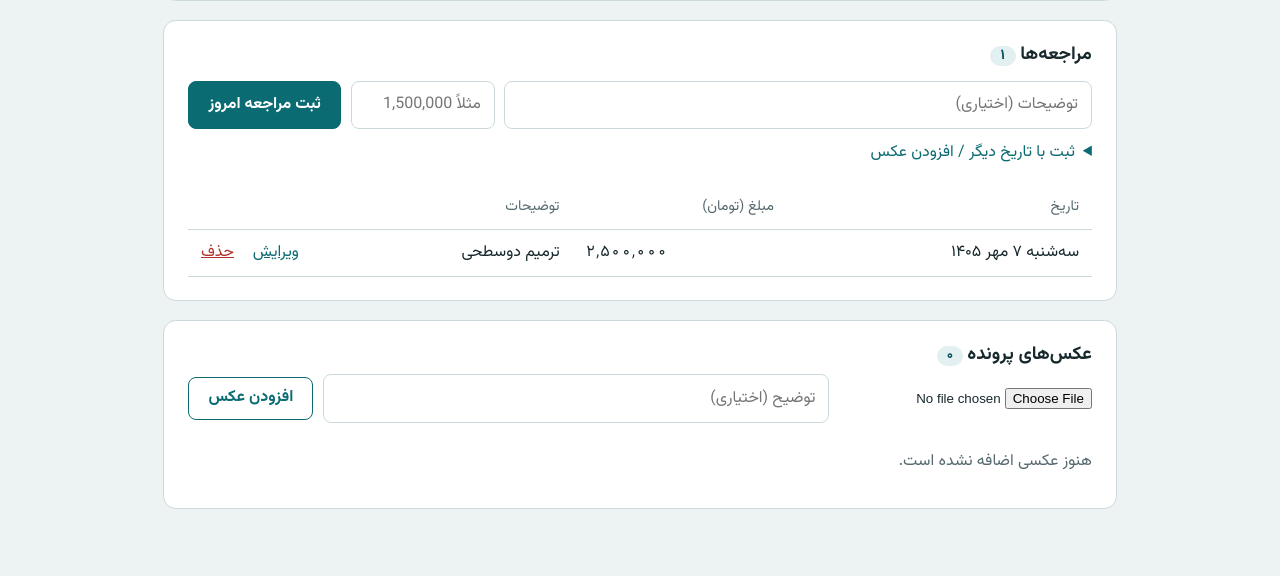
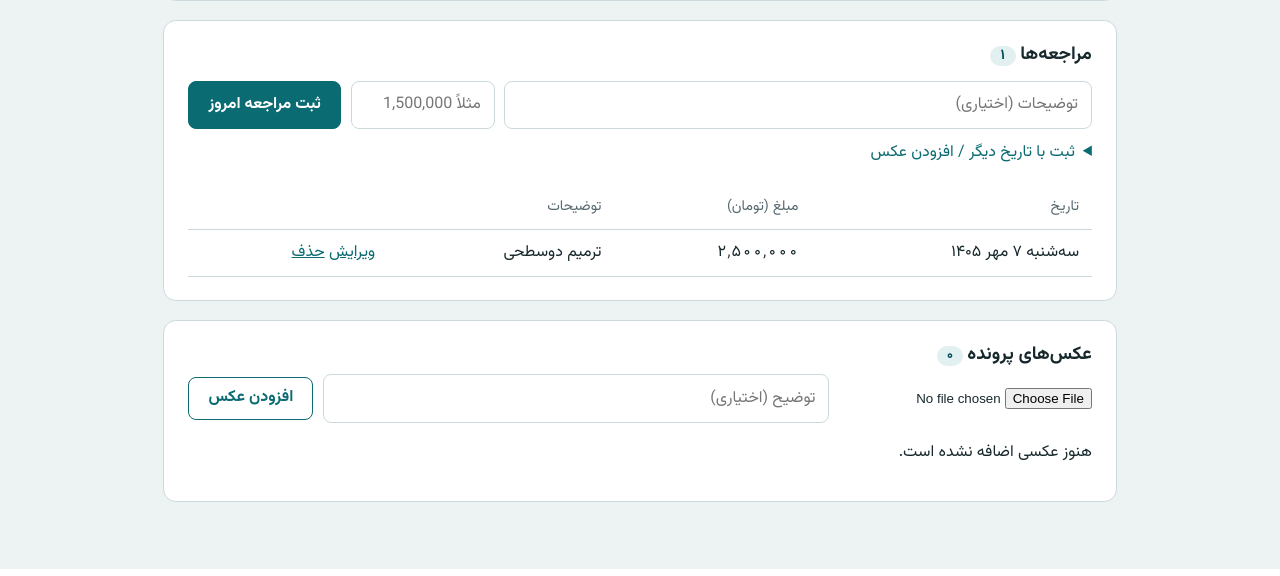
Before and after one commit to M1k3ll/FinDent, a Django app: page /patients/13/ in a window 1280 px wide. Shown: the part 642-1218 px from the top of the page. Run offline with Django 5.2, Linux system fonts and the light colour scheme; a user stored in the database is signed in; data comes from the database, SQL or seed files in the repository; both versions use the stored data as it was after the commit.

Commit message:
Fixing money position in app.css

```diff
--- a/static/css/app.css
+++ b/static/css/app.css
@@ -225,15 +225,36 @@ button.link:hover { color: #fff; text-decoration: underline; }
 .other-date summary { cursor: pointer; color: var(--teal); }
 .other-date .field { margin-top: .6rem; max-width: 16rem; }
 
-.table-wrap { overflow-x: auto; }
-table.data { width: 100%; border-collapse: collapse; }
-.data th, .data td { padding: .6rem .8rem; text-align: start; border-bottom: 1px solid var(--line); vertical-align: top; }
-.data th { color: var(--muted); font-weight: 400; font-size: .9rem; }
-.col-actions { white-space: nowrap; width: 1%; }
-.col-actions a { margin-inline-start: .9rem; }
-.danger-link { color: var(--danger); }
-.pre { white-space: pre-line; }
-.empty-inline { color: var(--muted); padding: .6rem 0; margin: 0; }
+
+.table-wrap {
+    overflow-x: auto;
+}
+
+table.data {
+    width: 100%;
+    border-collapse: collapse;
+}
+
+.data th,
+.data td {
+    padding: .6rem .8rem;
+    text-align: start;
+    border-bottom: 1px solid var(--line);
+    vertical-align: top;
+}
+
+.data th {
+    color: var(--muted);
+    font-weight: 400;
+    font-size: .9rem;
+}
+
+.data th.num-head,
+.data td.num {
+    text-align: right;
+    direction: ltr;
+    white-space: nowrap;
+}
 
 /* ---------- فرم‌ها ---------- */
 .form-grid { display: grid; grid-template-columns: repeat(2, 1fr); gap: 1rem 1.3rem; }
--- a/templates/registration/login.html
+++ b/templates/registration/login.html
@@ -4,7 +4,7 @@
 {% block content %}
 <section class="card narrow login">
   <h1>ورود به Findent</h1>
-  <p class="sub">پرونده‌ی کاغذی بیمار را پیدا کنید.</p>
+  <p class="sub">پرونده بیماران</p>
   <form method="post" class="form">
     {% csrf_token %}
     <input type="hidden" name="next" value="{{ next }}">
```
Also changed, not shown: data/db.sqlite3.
